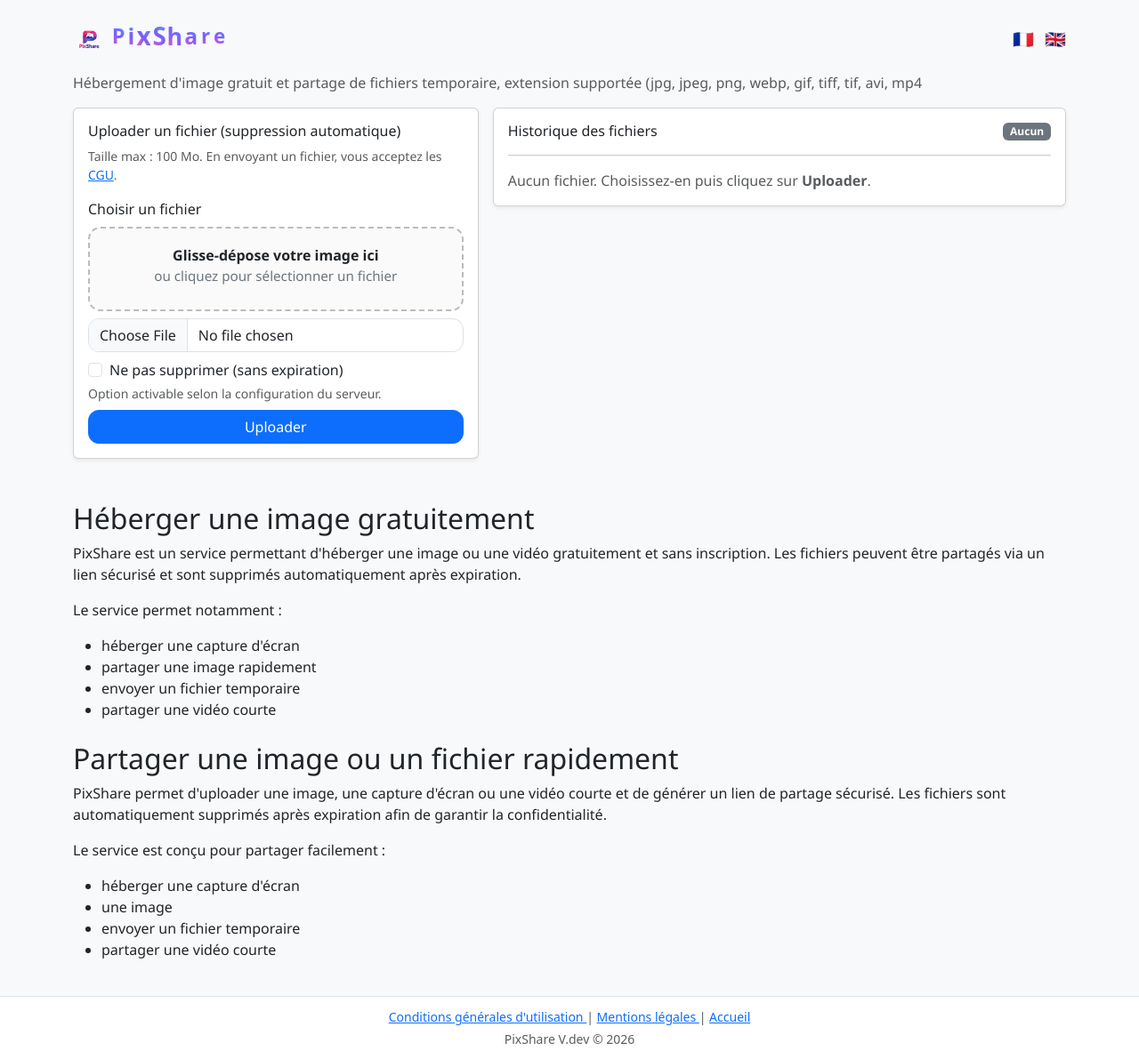
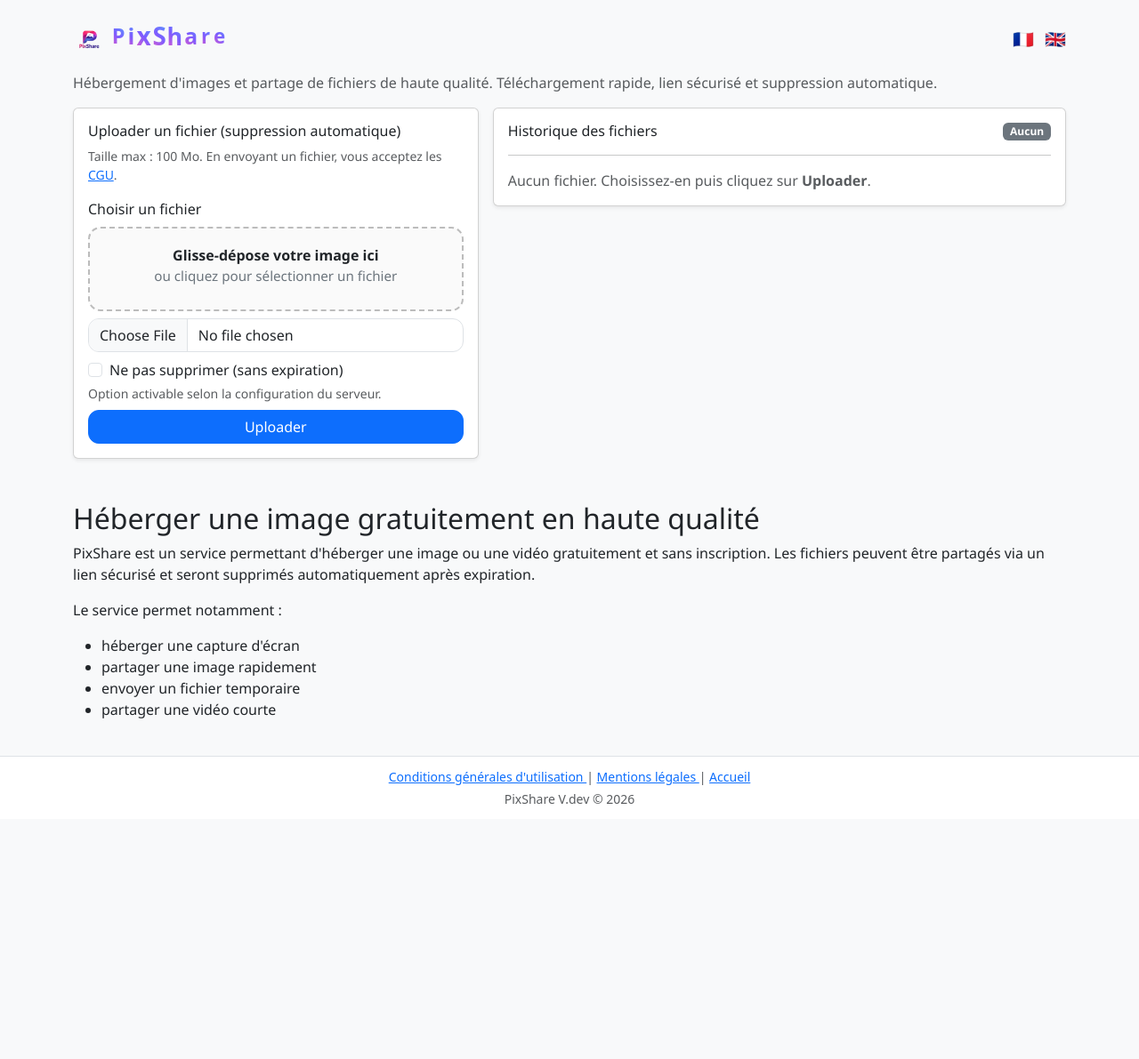
Before and after one commit to stybleu/pixshare, a Flask app: page / in a window 1280 px wide. Shown: the whole page at 89% size. After the commit the page ends 904 px from the top, so only its background shows below. Run offline with Flask 3, Linux system fonts and the light colour scheme; some libraries are stand-ins or nearby versions.

Commit message:
upgrad seo

```diff
--- a/pixshare/data/translations/en.json
+++ b/pixshare/data/translations/en.json
@@ -5,7 +5,7 @@
   "lang_fr": "French",
   "lang_en": "English",
   "hero_hidden_title": "Host an image for free and anonymously with PixShare",
-  "hero_subtitle": "Free image hosting and temporary file sharing, extension supported (jpg, jpeg, png, webp, gif, tiff, tif, avi, mp4",
+  "hero_subtitle": "High-quality image hosting and file sharing. Fast upload, secure link, and automatic deletion.",
   "admin": "Admin",
   "upload_card_title": "Upload a file (automatic deletion)",
   "max_size_label": "Max size:",
@@ -47,7 +47,7 @@
   "public_share_link": "Public link to share:",
   "copy": "Copy",
   "no_file_yet": "No file yet. Choose one then click",
-  "section_host_image_title": "Host an image for free",
+  "section_host_image_title": "Host a high-quality image for free",
   "section_host_image_p1": "PixShare is a service for hosting an image or a video for free and without registration. Files can be shared through a secure link and are automatically deleted after expiration.",
   "section_host_image_p2": "The service lets you in particular:",
   "feature_screenshot": "host a screenshot",
--- a/pixshare/data/translations/fr.json
+++ b/pixshare/data/translations/fr.json
@@ -4,8 +4,8 @@
   "cgu": "Conditions générales d'utilisation",
   "lang_fr": "Français",
   "lang_en": "Anglais",
-  "hero_hidden_title": "Héberger une image gratuitement et anonymement avec PixShare",
-  "hero_subtitle": "Hébergement d'image gratuit et partage de fichiers temporaire, extension supportée (jpg, jpeg, png, webp, gif, tiff, tif, avi, mp4",
+  "hero_hidden_title": "Hébergez une image gratuitement et anonymement avec PixShare",
+  "hero_subtitle": "Hébergement d'images et partage de fichiers de haute qualité. Téléchargement rapide, lien sécurisé et suppression automatique.",
   "admin": "Admin",
   "upload_card_title": "Uploader un fichier (suppression automatique)",
   "max_size_label": "Taille max :",
@@ -47,8 +47,8 @@
   "public_share_link": "Lien public à partager :",
   "copy": "Copier",
   "no_file_yet": "Aucun fichier. Choisissez-en puis cliquez sur",
-  "section_host_image_title": "Héberger une image gratuitement",
-  "section_host_image_p1": "PixShare est un service permettant d'héberger une image ou une vidéo gratuitement et sans inscription. Les fichiers peuvent être partagés via un lien sécurisé et sont supprimés automatiquement après expiration.",
+  "section_host_image_title": "Héberger une image gratuitement en haute qualité",
+  "section_host_image_p1": "PixShare est un service permettant d'héberger une image ou une vidéo gratuitement et sans inscription. Les fichiers peuvent être partagés via un lien sécurisé et seront supprimés automatiquement après expiration.",
   "section_host_image_p2": "Le service permet notamment :",
   "feature_screenshot": "héberger une capture d'écran",
   "feature_share_image": "partager une image rapidement",
--- a/templates/base.html
+++ b/templates/base.html
@@ -15,16 +15,16 @@
 <link rel="icon" type="image/png" sizes="512x512" href="{{ url_for('static', filename='favicon.png') }}">
 <link rel="canonical" href="{{ request.base_url }}">
 
-<title>{{ title or "PixShare – Héberger une image gratuitement et anonymement" }}</title>
+<title>{{ title or "PixShare – Upload et partage d’images et fichiers en haute qualité" }}</title>
 
 <meta name="description"
-content="PixShare permet d'héberger une image ou un fichier gratuitement et anonymement. Générer un lien de partage sécurisé avec suppression automatique.">
+content="PixShare permet d’uploader et partager des images et fichiers en haute qualité. Téléversement rapide, sans inscription, avec lien sécurisé et suppression automatique.">
 
 <meta name="robots" content="index, follow">
 
 <!-- OpenGraph -->
-<meta property="og:title" content="PixShare – Hébergement d'images gratuit">
-<meta property="og:description" content="Uploader une image anonymement et générer un lien de partage sécurisé.">
+<meta property="og:title" content="PixShare – Upload et partage d’images en haute qualité">
+<meta property="og:description" content="Uploader et partager des images et fichiers en haute qualité avec lien sécurisé et suppression automatique.">
 <meta property="og:image" content="https://pixshare.fr/static/images/pixshare_logo.png">
 <meta property="og:url" content="{{ request.url }}">
 <meta property="og:type" content="website">
@@ -34,8 +34,8 @@ content="PixShare permet d'héberger une image ou un fichier gratuitement et ano
 
 <!-- Twitter -->
 <meta name="twitter:card" content="summary_large_image">
-<meta name="twitter:title" content="PixShare – Hébergement d'images gratuit">
-<meta name="twitter:description" content="Partager une image ou un fichier anonymement avec suppression automatique.">
+<meta name="twitter:title" content="PixShare – Upload d’images et fichiers haute qualité">
+<meta name="twitter:description" content="Uploader et partager des images et fichiers en haute qualité sans inscription avec lien sécurisé.">
 <meta name="twitter:image" content="https://pixshare.fr/static/images/pixshare_logo.png">
 
 <!-- Bootstrap -->
@@ -112,8 +112,7 @@ footer {
 <main class="container py-4">
 
 <h1 class="visually-hidden">
-Héberger une image gratuitement et anonymement avec PixShare
-
+Upload et partage d’images et fichiers en haute qualité avec PixShare
 </h1>
 
 <!-- Flash messages -->
--- a/templates/index.html
+++ b/templates/index.html
@@ -1,5 +1,5 @@
 {% extends "base.html" %}
-{% set title = "PixShare – Hébergement d'image gratuit et partage de fichiers" %}
+{% set title = "PixShare – Upload et partage d’images et fichiers en haute qualité" %}
 
 {% block content %}
 
@@ -351,26 +351,6 @@
   </ul>
 </section>
 
-<section class="mt-4">
-  <h2>{{ _("section_share_fast_title") }}</h2>
-
-  <p>
-    {{ _("section_share_fast_p1") }}
-  </p>
-
-  <p>
-    {{ _("section_share_fast_p2") }}
-  </p>
-
-  <ul>
-    <li>{{ _("feature_screenshot") }}</li>
-    <li>{{ _("feature_image") }}</li>
-    <li>{{ _("feature_temporary_file") }}</li>
-    <li>{{ _("feature_short_video") }}</li>
-  </ul>
-</section>
-
-</div>
 
 <script>
 function copyById(id){
```
